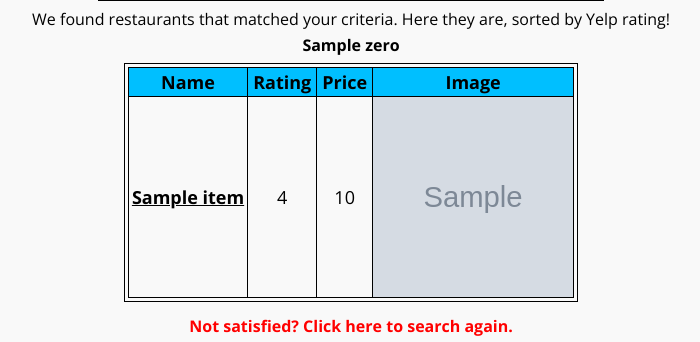
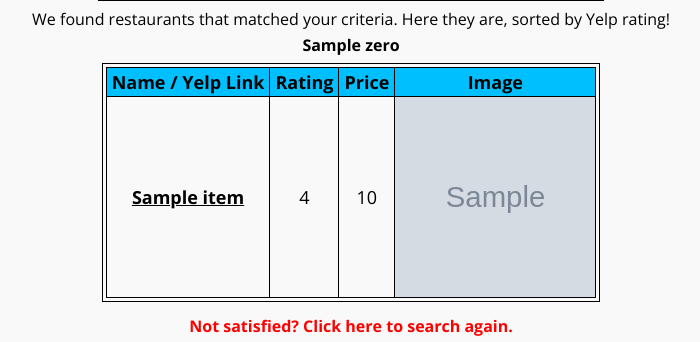
Before and after one commit to nolanchao/DecideDish, a Flask app: template app/templates/results.html in a window 1280 px wide. Shown: the part 211-553 px from the top of the page, without its empty margins (289-989 px from the left). Run offline with Flask 2, Linux system fonts and the light colour scheme; the template is opened without the code that fills it: most values are stand-ins (such as "Sample title", 1, 10 or a date in 2020); grey boxes marked "Sample" are stand-in pictures; some libraries are stand-ins or nearby versions.

Commit message:
Add files via upload

```diff
--- a/app/templates/results.html
+++ b/app/templates/results.html
@@ -36,7 +36,7 @@
   <table class="resultstable">
 
     <tr id=header>
-      <th>Name</th>
+      <th>Name / Yelp Link</th>
       <th>Rating</th>
       <th>Price</th>
       <th>Image</th>
```
